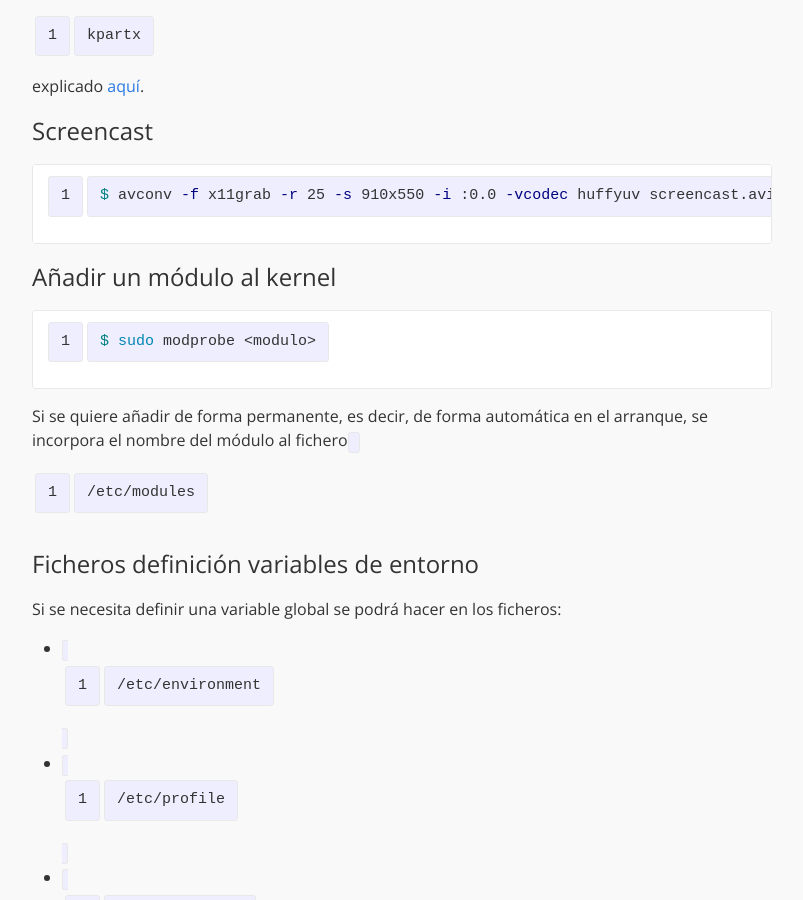
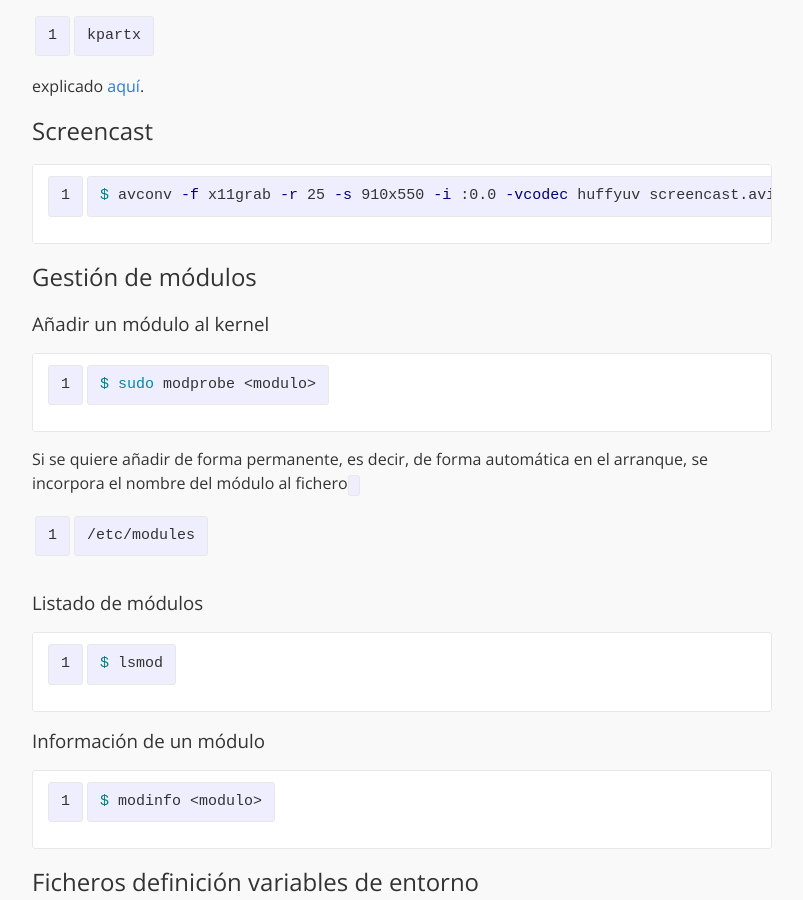
Before and after one commit to eduardofilo/eduardofilo.jekyll, a Jekyll site: the page built from sistemas/ubuntu.md, in a window 1280 px wide and 900 px high, scrolled down 12429 px. Shown: the whole window, without its empty margins (238-1041 px from the left). Built offline with Jekyll 4.4.1, drawn with Linux system fonts in a browser that asks for light colours; Markdown is read by kramdown in place of the engine named in the settings.

Commit message:
Gestión de módulos en Ubuntu.

````diff
--- a/sistemas/ubuntu.md
+++ b/sistemas/ubuntu.md
@@ -458,13 +458,27 @@ Usando `kpartx` explicado [aquí](http://www.forensicswiki.org/wiki/Mounting_Dis
 $ avconv -f x11grab -r 25 -s 910x550 -i :0.0 -vcodec huffyuv screencast.avi
 ```
 
-## Añadir un módulo al kernel
+## Gestión de módulos
+
+### Añadir un módulo al kernel
 
 ```bash
 $ sudo modprobe <modulo>
 ```
 
 Si se quiere añadir de forma permanente, es decir, de forma automática en el arranque, se incorpora el nombre del módulo al fichero `/etc/modules`
+
+### Listado de módulos
+
+```bash
+$ lsmod
+```
+
+### Información de un módulo
+
+```bash
+$ modinfo <modulo>
+```
 
 ## Ficheros definición variables de entorno
 
````
